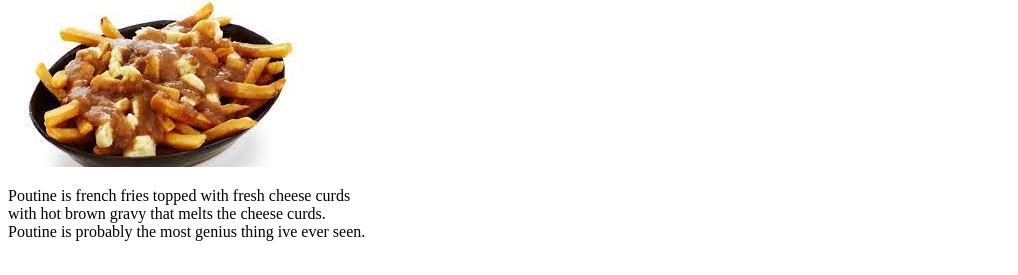
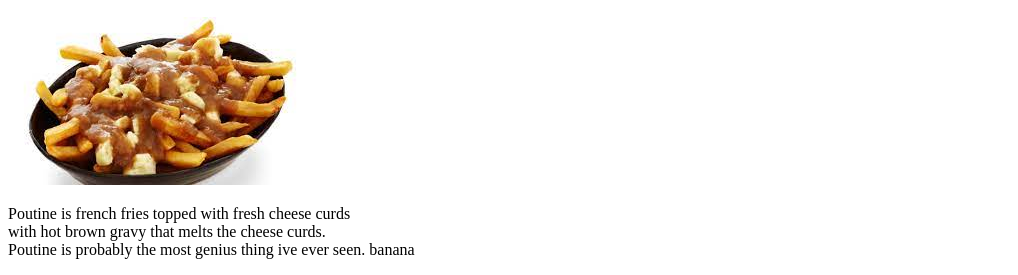
Before and after one commit to cb16102/Country-website, a plain HTML site: page page1.html in a window 1280 px wide. Shown: the part 709-984 px from the top of the page, without its empty margins (0-1018 px from the left). Drawn offline with Linux system fonts and the light colour scheme.

Commit message:
Added a word to a paragraph

```diff
--- a/page1.html
+++ b/page1.html
@@ -20,6 +20,7 @@
 
         <p>
             Niagara falls are about 12,000 years old. <br>
+            3160 tons of water flows ofer the falls every second. <br>
 
         </p>
 
@@ -38,8 +39,7 @@
             <p>
                 Poutine is french fries topped with fresh cheese curds <br>
                 with hot brown gravy that melts the cheese curds. <br>
-                Poutine is probably the most genius thing ive ever seen.
-            </p>
+                Poutine is probably the most genius thing ive ever seen. banana
 
     </body>
 
```
